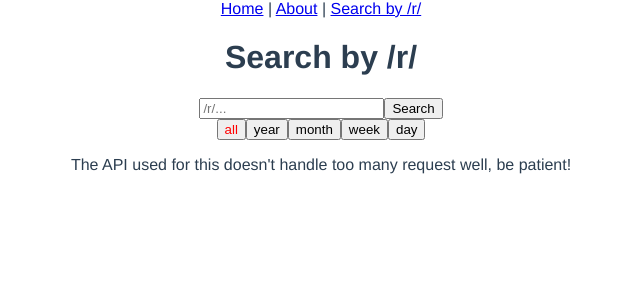
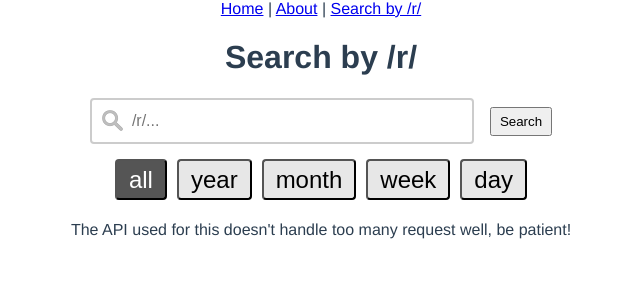
Before and after one commit to ISTTeo/RedditScraperVue, a Vue app in the folder vuereddit/: page /#/subreddit in a window 1280 px wide. Shown: the top 300 px of the page, without its empty margins (319-959 px from the left). Built offline with nearby package versions, Linux system fonts and the light colour scheme.

Commit message:
Make search look better

```diff
--- a/vuereddit/src/components/SearchSubReddit.vue
+++ b/vuereddit/src/components/SearchSubReddit.vue
@@ -2,9 +2,9 @@
     <div>
         <form @submit="searchReddit">
             <input type="text" v-model="subreddit" name="subreddit" placeholder="/r/...">
-            <input type="submit" value="Search">
+            <input class="searchBtn" type="submit" value="Search">
         </form>
-        <div>
+        <div style="margin-top:10px;">
             <input id="allBtn" type="button" class="button active" v-on:click="setTime('all')" value="all">
             <input id="yearBtn" type="button" class="button" v-on:click="setTime('year')" value="year">
             <input id="monthBtn" type="button" class="button" v-on:click="setTime('month')" value="month">
@@ -48,7 +48,35 @@ export default {
 </script>
 
 <style>
-    .active {
-        color: red;
+    input[type=text] {
+        width: 30%;
+        box-sizing: border-box;
+        border: 2px solid #ccc;
+        border-radius: 4px;
+        font-size: 16px;
+        background-color: white;
+        background-image: url('../assets/searchicon.png');
+        background-position: 10px 10px;
+        background-repeat: no-repeat;
+        padding: 12px 20px 12px 40px;
+        margin-right: 1em;
+    }
+    .searchBtn {
+        padding: 5px 8px 5px 8px;
+    }
+    .button {
+        margin: 5px;
+        font-size: 150%;
+        padding-top: 0.2em;
+        padding-bottom: 0.2em;
+        padding-right: 0.5em;
+        padding-left: 0.5em;
+        border-radius: 4px;
+        background-color: #e7e7e7;
+        color: black;
+    }
+     .active {
+        background-color: #555555;
+        color: white;
     }
 </style>
```
Also changed, not shown: vuereddit/src/assets/searchicon.png (added).
